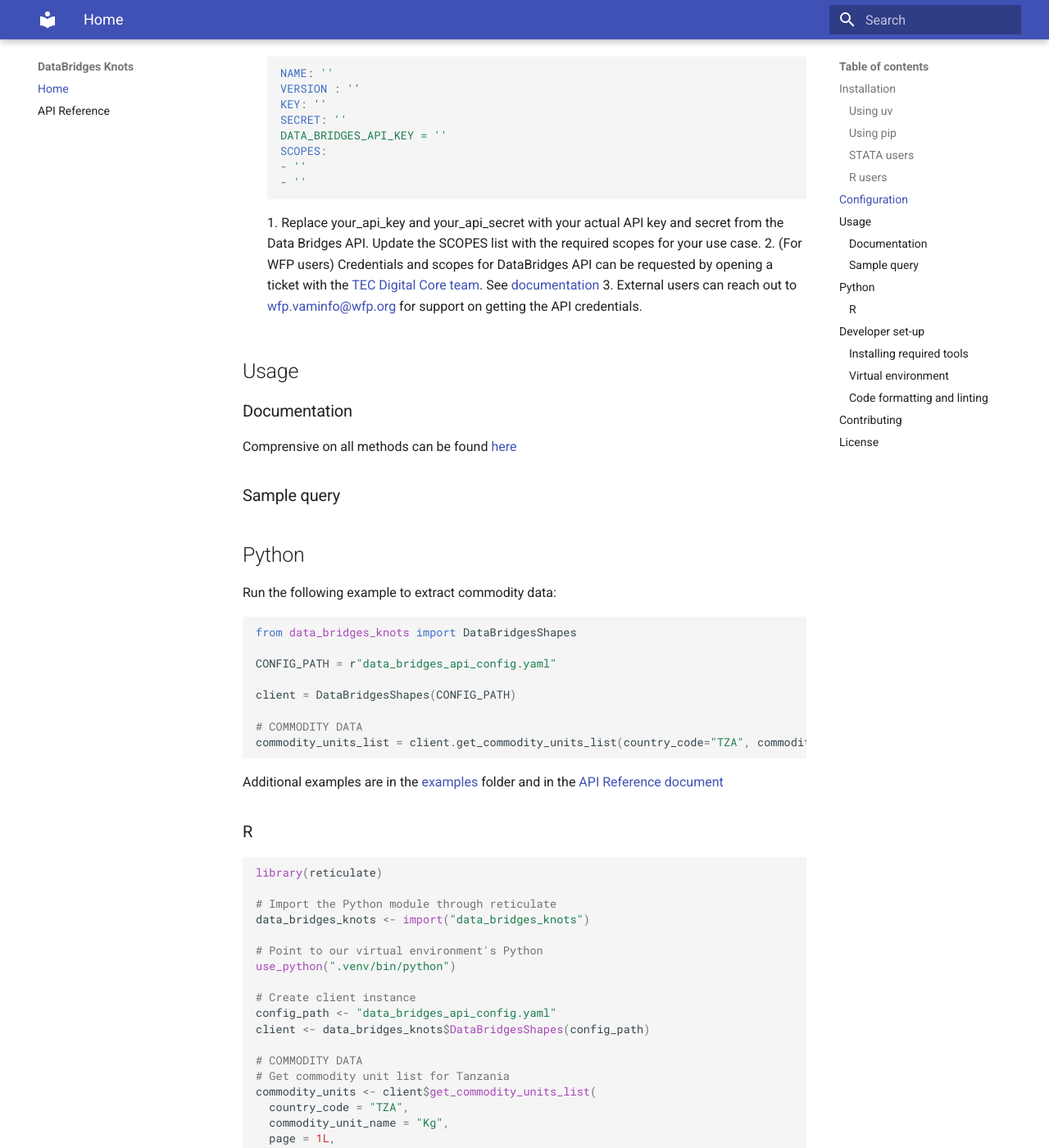
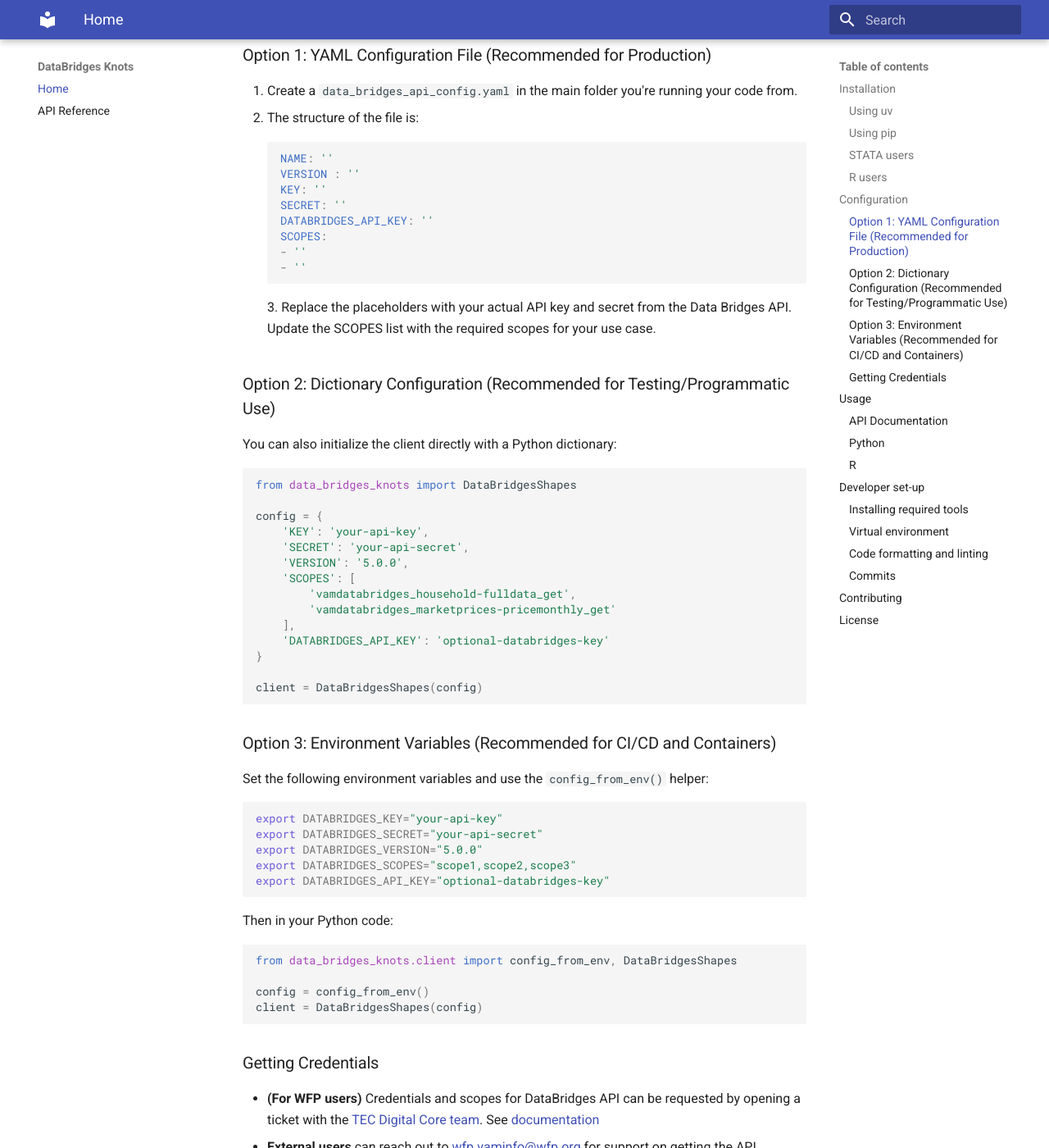
Before and after one commit to WFP-VAM/DataBridgesKnots, an MkDocs documentation site: the page built from docs/index.md, in a window 1280 px wide and 1400 px high, scrolled down 1332 px. Shown: the whole window at 82% size. Built offline with MkDocs 1.6.1 and Material for MkDocs 9.7.7, drawn with Linux system fonts in a browser that asks for light colours; some of the changed text lies outside the part shown.

Commit message:
docs: Update docs on new initialization pathways

````diff
--- a/docs/index.md
+++ b/docs/index.md
@@ -40,7 +40,12 @@
 ```
 
 ## Configuration
-1. Create a ```data_bridges_api_config.yaml``` in the main folder you're running your core from.
+
+There are three ways to configure DataBridgesShapes:
+
+### Option 1: YAML Configuration File (Recommended for Production)
+
+1. Create a ```data_bridges_api_config.yaml``` in the main folder you're running your code from.
 2. The structure of the file is:
 
     ```yaml
@@ -48,23 +53,66 @@
     VERSION : ''
     KEY: ''
     SECRET: ''
-    DATA_BRIDGES_API_KEY = ''
+    DATABRIDGES_API_KEY: ''
     SCOPES:
     - ''
     - ''
     ```
-1. Replace your_api_key and your_api_secret with your actual API key and secret from the Data Bridges API. Update the SCOPES list with the required scopes for your use case.
-2. (For WFP users) Credentials and scopes for DataBridges API can be requested by opening a ticket with the [TEC Digital Core team](https://dev.azure.com/worldfoodprogramme/Digital%20Core/_workitems). See [documentation](https://docs.api.wfp.org/consumers/index.html#application-accounts)
-3. External users can reach out to [wfp.vaminfo@wfp.org](mailto:wfp.vaminfo@wfp.org) for support on getting the API credentials.
+3. Replace the placeholders with your actual API key and secret from the Data Bridges API. Update the SCOPES list with the required scopes for your use case.
 
+### Option 2: Dictionary Configuration (Recommended for Testing/Programmatic Use)
+
+You can also initialize the client directly with a Python dictionary:
+
+```python
+from data_bridges_knots import DataBridgesShapes
+
+config = {
+    'KEY': 'your-api-key',
+    'SECRET': 'your-api-secret',
+    'VERSION': '5.0.0',
+    'SCOPES': [
+        'vamdatabridges_household-fulldata_get',
+        'vamdatabridges_marketprices-pricemonthly_get'
+    ],
+    'DATABRIDGES_API_KEY': 'optional-databridges-key'
+}
+
+client = DataBridgesShapes(config)
+```
+
+### Option 3: Environment Variables (Recommended for CI/CD and Containers)
+
+Set the following environment variables and use the `config_from_env()` helper:
+
+```bash
+export DATABRIDGES_KEY="your-api-key"
+export DATABRIDGES_SECRET="your-api-secret"
+export DATABRIDGES_VERSION="5.0.0"
+export DATABRIDGES_SCOPES="scope1,scope2,scope3"
+export DATABRIDGES_API_KEY="optional-databridges-key"
+```
+
+Then in your Python code:
+
+```python
+from data_bridges_knots.client import config_from_env, DataBridgesShapes
+
+config = config_from_env()
+client = DataBridgesShapes(config)
+```
+
+### Getting Credentials
+
+- **(For WFP users)** Credentials and scopes for DataBridges API can be requested by opening a ticket with the [TEC Digital Core team](https://dev.azure.com/worldfoodprogramme/Digital%20Core/_workitems). See [documentation](https://docs.api.wfp.org/consumers/index.html#application-accounts)
+- **External users** can reach out to [wfp.vaminfo@wfp.org](mailto:wfp.vaminfo@wfp.org) for support on getting the API credentials.
 
 ## Usage
-### Documentation
-Comprensive on all methods can be found [here](https://wfp-vam.github.io/DataBridgesKnots/reference/)
 
-### Sample query
+### API Documentation
+Documentation on the API methods can be found [here](https://wfp-vam.github.io/DataBridgesKnots/reference/)
 
-## Python
+### Python
 
 Run the following example to extract commodity data:
 ```python
@@ -80,6 +128,7 @@
 
 ```
 Additional examples are in the [examples](https://github.com/WFP-VAM/DataBridgesKnots/tree/main/examples) folder and in the [API Reference document](https://wfp-vam.github.io/DataBridgesKnots/reference/)
+
 
 ### R
 
@@ -118,14 +167,14 @@
 
 This project uses `make` to automate common project management tasks. For installation see: [Windows](https://leangaurav.medium.com/how-to-setup-install-gnu-make-on-windows-324480f1da69), [Ubuntu Linux](https://linuxhint.com/install-make-ubuntu/), [OSX](https://formulae.brew.sh/formula/make)
 
-Once you have these two core tools installed, simply run `$ make install-tools` to install additional tools necessary for linting, formatting and testing.
-
 ### Virtual environment
-To set up the environment for the first time, run
+To set up the environment for the first time (including all dev tools like black, isort, ruff, mypy, pytest, mkdocs, etc.), run:
 
 ```commandline
 $ make install
 ```
+
+This will install the package with all dependencies and dev tools defined in `pyproject.toml`.
 
 To run any script or command inside the environment, run:
 
@@ -148,6 +197,16 @@
 $ make codestyle
 ```
 
+### Commits
+
+This project uses [Commitizen](https://commitizen-tools.github.io/commitizen/) for conventional commits. To create a properly formatted commit:
+
+```commandline
+$ uv run cz commit
+```
+
+This interactive tool guides you through creating commits that follow the [Conventional Commits](https://www.conventionalcommits.org/) specification.
+
 ## Contributing
 Contributions are welcome! Please open an issue or submit a pull request if you have any improvements or bug fixes.
 
````
Also changed, not shown: other parts of docs/index.md (+1 -1 lines), README.md (+55 -5 lines), 1 other file.
